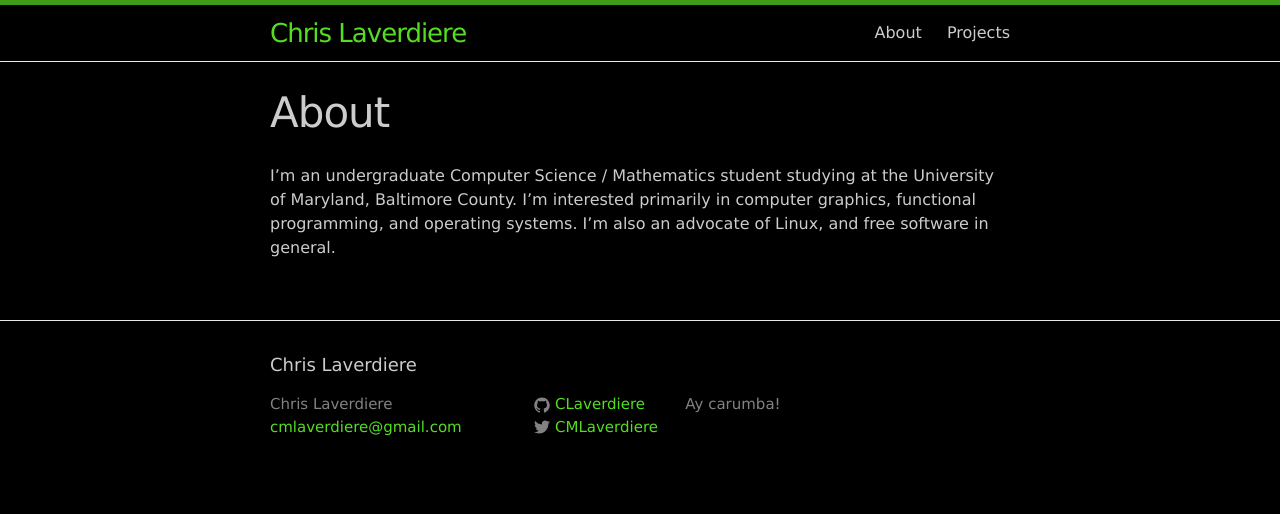
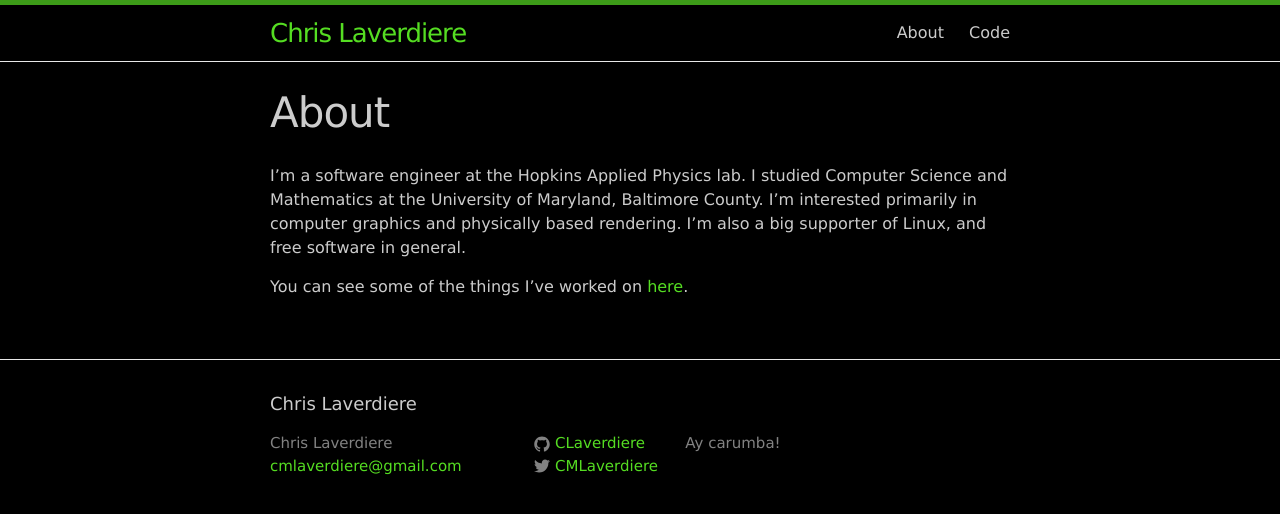
Before and after one commit to cmlaverdiere/CLaverdiere.github.io, a Jekyll site: the page built from about.md, in a window 1280 px wide. Shown: the top 514 px of the page. Built offline with Jekyll 4.4.1, drawn with Linux system fonts in a browser that asks for light colours.

Commit message:
Summer updates

```diff
--- a/_includes/header.html
+++ b/_includes/header.html
@@ -15,7 +15,7 @@
 
       <div class="trigger">
         {% for page in site.pages %}
-          {% if page.title == 'About' or page.title == 'Projects' %}
+          {% if page.title == 'About' or page.title == 'Code' %}
           <a class="page-link" href="{{ page.url | prepend: site.baseurl }}">{{ page.title }}</a>
           {% endif %}
         {% endfor %}
--- a/about.md
+++ b/about.md
@@ -4,7 +4,9 @@ title: About
 permalink: /about/
 ---
 
-I'm an undergraduate Computer Science / Mathematics student studying at the
-University of Maryland, Baltimore County. I'm interested primarily in computer
-graphics, functional programming, and operating systems. I'm also an advocate of
-Linux, and free software in general.
+I'm a software engineer at the Hopkins Applied Physics lab. I studied Computer
+Science and Mathematics at the University of Maryland, Baltimore County. I'm
+interested primarily in computer graphics and physically based rendering. I'm
+also a big supporter of Linux, and free software in general.
+
+You can see some of the things I've worked on [here]({{ site.baseurl }}/code/).
```
Also changed, not shown: code/index.md (added, +33 -0 lines), code/raytracer.md (renamed from projects/raytracer.md, +1 -1 lines), projects/index.md (deleted, +0 -41 lines).
